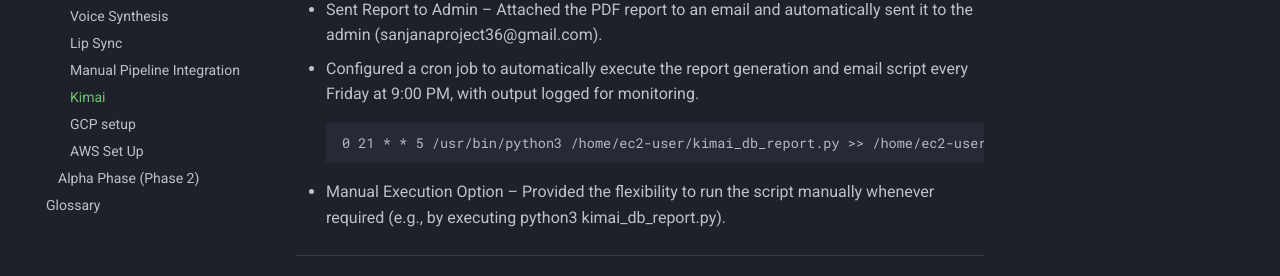
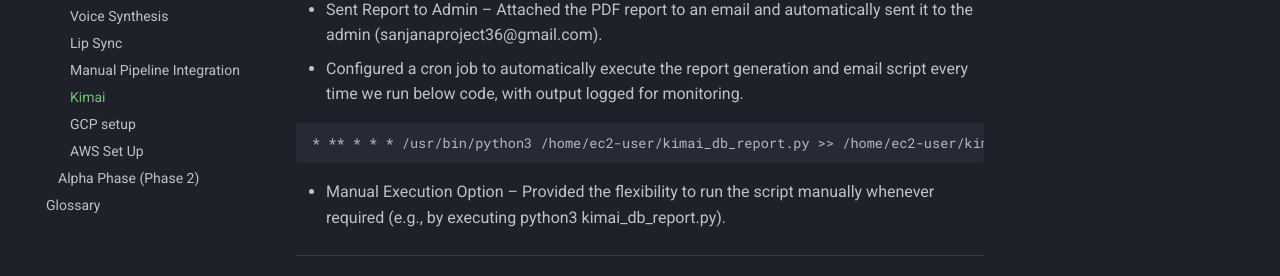
Before and after one commit to RETAILBRIDGE-LLC/wiki, an MkDocs documentation site: the page built from docs/phases/phase1_mvp/kimai.md, in a window 1280 px wide and 900 px high, scrolled down 1219 px. Shown: the part 307-583 px from the top of the window. Built offline with MkDocs 1.6.1 and Material for MkDocs 9.7.7, drawn with Linux system fonts in a browser that asks for light colours.

Commit message:
Update kimai.md

````diff
--- a/docs/phases/phase1_mvp/kimai.md
+++ b/docs/phases/phase1_mvp/kimai.md
@@ -41,10 +41,12 @@ tar -xzf kimai_files_backup.tar.gz -C /var/www/
 - Saved the Report – Exported the generated report as a PDF file (kimai_db_weekly_report.pdf).
 - Configured Email Setup – Used Python’s smtplib with Gmail SMTP server (smtp.gmail.com) and app password authentication.
 - Sent Report to Admin – Attached the PDF report to an email and automatically sent it to the admin (sanjanaproject36@gmail.com).
-- Configured a cron job to automatically execute the report generation and email script every Friday at 9:00 PM, with output logged for monitoring.
+- Configured a cron job to automatically execute the report generation and email script every time we run below code, with output logged for monitoring.
+
   ```
-  0 21 * * 5 /usr/bin/python3 /home/ec2-user/kimai_db_report.py >> /home/ec2-user/kimai_cron.log 2>&1 (this is the cron job)
+  * ** * * * /usr/bin/python3 /home/ec2-user/kimai_db_report.py >> /home/ec2-user/kimai_cron.log 2>&1
   ```
+
 - Manual Execution Option – Provided the flexibility to run the script manually whenever required (e.g., by executing python3 kimai_db_report.py).
 
 ---
````
